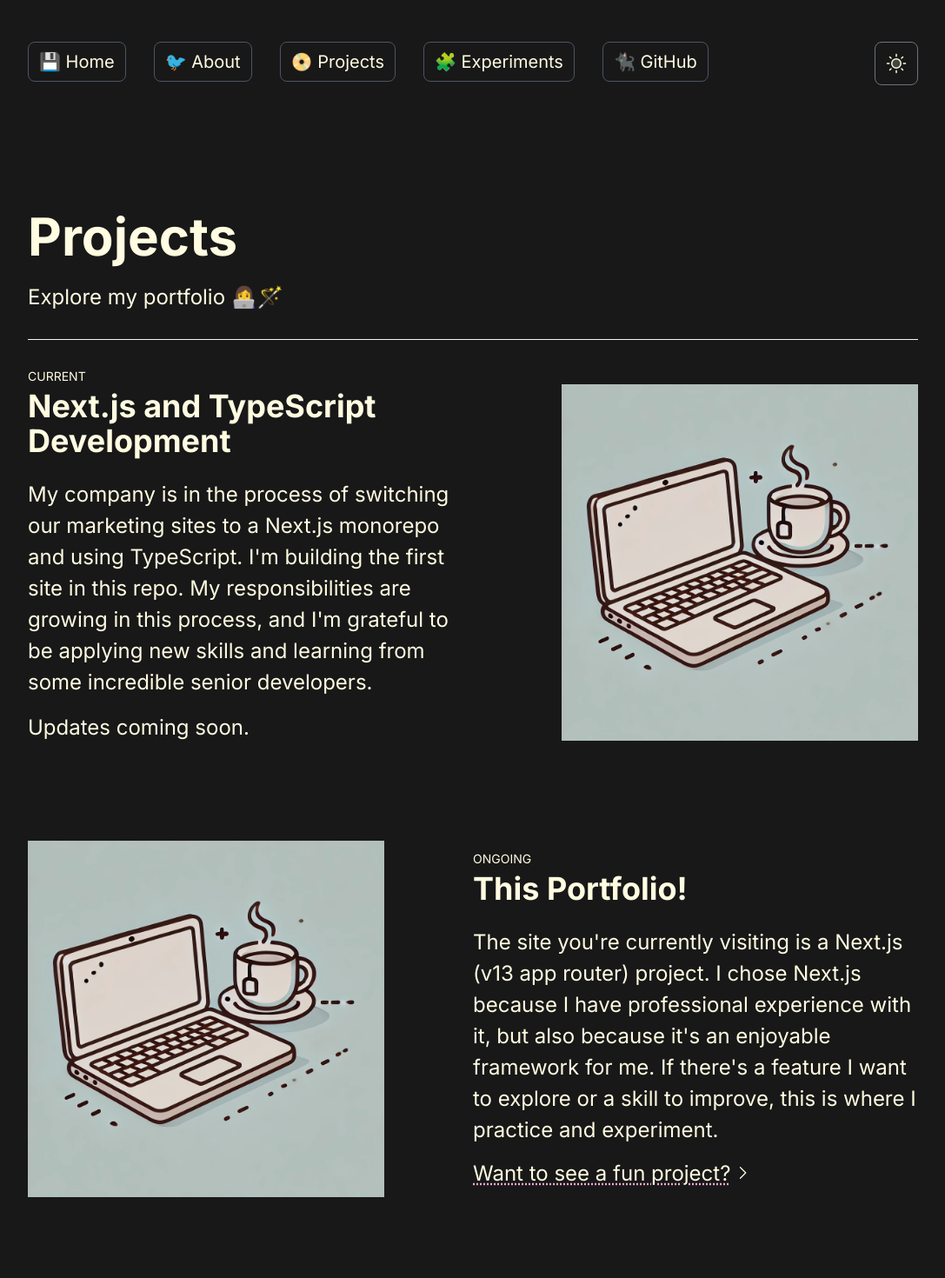
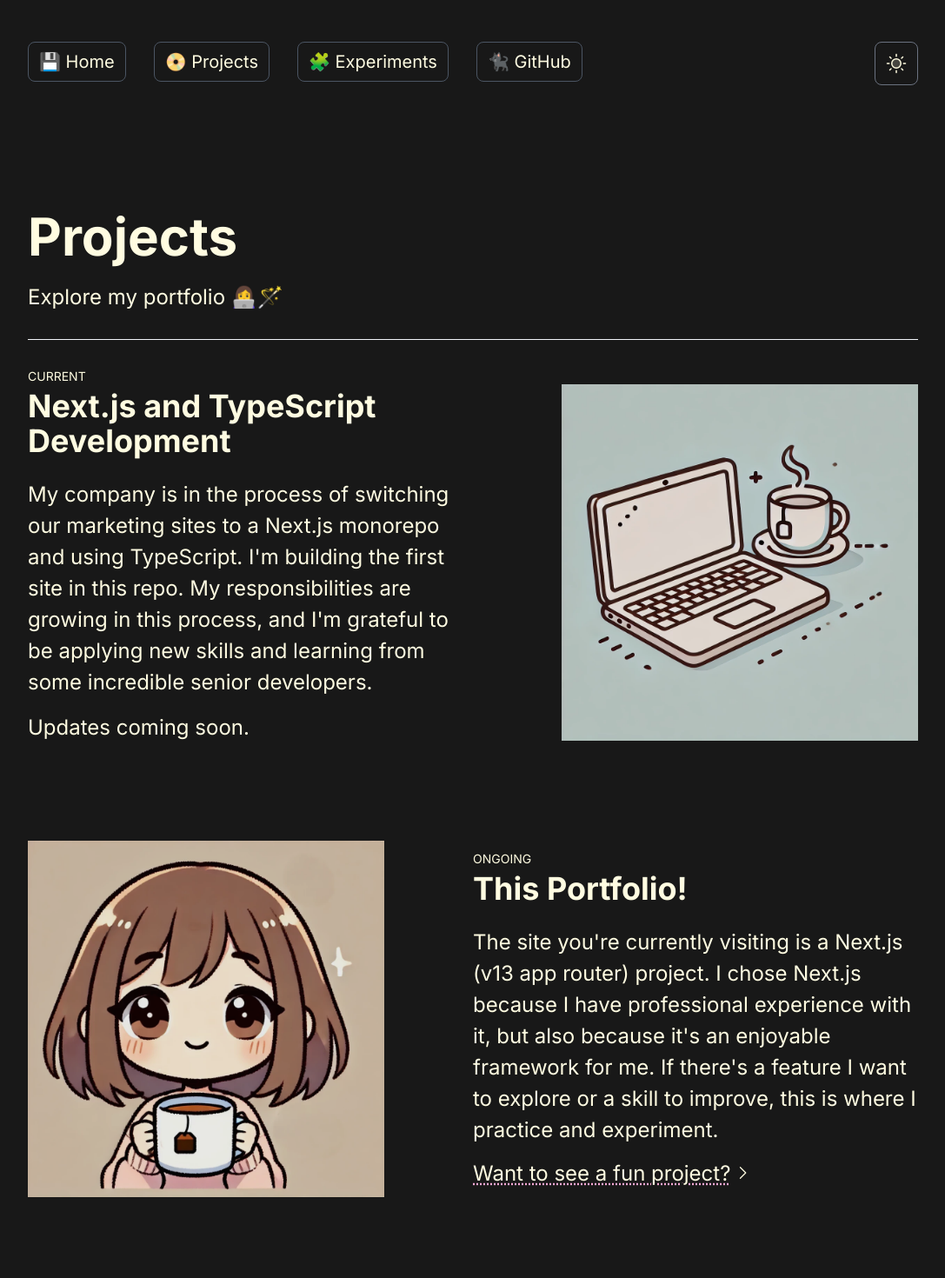
Before and after one commit to sidneyhopkins/nextjs-portfolio, a Next.js app: page /projects in a window 1280 px wide. Shown: the top 1470 px of the page at 87% size, without its empty margins (96-1183 px from the left). Built offline with nearby package versions, Linux system fonts and the light colour scheme.

Commit message:
hide about page, update image and links

```diff
--- a/app/components/Footer.tsx
+++ b/app/components/Footer.tsx
@@ -5,7 +5,7 @@
 export default function Footer() {
   const primaryLinks = [
     { href: "/", label: "Home" },
-    { href: "/about/", label: "About" },
+    // { href: "/about/", label: "About" },
     { href: "/projects/", label: "Projects" },
     { href: "/experiments/", label: "Experiments" },
     { href: "/dnd-spells/", label: "DnD Spells" },
--- a/app/components/Header.tsx
+++ b/app/components/Header.tsx
@@ -30,7 +30,7 @@
 
   const navLinks = [
     { href: "/", label: "💾 Home" },
-    { href: "/about/", label: "🐦 About" },
+    // { href: "/about/", label: "🐦 About" },
     { href: "/projects/", label: "📀 Projects" },
     { href: "/experiments/", label: "🧩 Experiments" },
     { href: "https://github.com", label: "🐈‍⬛ GitHub" },
--- a/app/components/ProjectItem.tsx
+++ b/app/components/ProjectItem.tsx
@@ -15,6 +15,7 @@
   link?: string;
   linkText?: string;
   reverse?: boolean;
+  target?: string;
 }
 
 export const ProjectItem: React.FC<ProjectItemProps> = ({
@@ -25,6 +26,7 @@
   imageAlt,
   link,
   linkText,
+  target,
 }) => {
   const [colorIndex, setColorIndex] = useState(0);
 
@@ -71,6 +73,8 @@
           <Link
             className="group/link underline underline-offset-4 decoration-dotted decoration-pink-300 hover:decoration-pink-800"
             href={link}
+            target={target}
+            rel="noopener"
           >
             {linkText}
             <CaretRight
--- a/app/experiments/page.tsx
+++ b/app/experiments/page.tsx
@@ -8,9 +8,8 @@
 }
 
 const experiments: ExperimentData[] = [
-  { title: "test", source: "test", url: "test", desc: [] },
   {
-    title: "DnD Spells",
+    title: "Personal DnD Spellbook",
     source: "Personal Project",
     url: "/dnd-spells",
     desc: [
--- a/app/projects/page.tsx
+++ b/app/projects/page.tsx
@@ -8,7 +8,7 @@
   imageAlt?: string;
   link?: string;
   linkText?: string;
-  reverse?: boolean;
+  target?: string;
 }
 
 const projects: ProjectData[] = [
@@ -28,7 +28,7 @@
     description: [
       "The site you're currently visiting is a Next.js (v13 app router) project. I chose Next.js because I have professional experience with it, but also because it's an enjoyable framework for me.  If there's a feature I want to explore or a skill to improve, this is where I practice and experiment.",
     ],
-    imageUrl: "/img/laptoptea.webp",
+    imageUrl: "/img/doodle4.webp",
     imageAlt: "cartoon computer and mug of tea",
     link: "/dnd-spells",
     linkText: "Want to see a fun project?",
@@ -54,6 +54,7 @@
     imageAlt: "screenshot of versatile interactive 3d feature",
     link: "https://codepen.io/sidneyhopkins/details/ExOmvJy",
     linkText: "VersaTile Codepen",
+    target: "_blank",
   },
   {
     title: "Lancaster Table & Seating",
@@ -66,6 +67,7 @@
       "fancy outdoor table and chair with brick walls and flowering ornimental trees in the background",
     link: "https://www.lancastertableandseating.com",
     linkText: "Lancaster Table & Seating",
+    target: "_blank",
   },
   {
     title: "Sustainability Efforts for Clark",
@@ -78,6 +80,7 @@
       "screenshot of website with sustainability statistics, articles, and a dog drinking from a cardboard cup",
     link: "https://www.clarkassociatesinc.biz/sustainability/",
     linkText: "Clark Sustainability",
+    target: "_blank",
   },
   {
     title: "Derby Day 2023",
@@ -97,8 +100,9 @@
     ],
     imageUrl: "/img/first-portfolio.jpg",
     imageAlt: "screenshot of the top of Sidney's first portfolio website",
-    // link: "/projects/first-portfolio",
-    // linkText: "See first portfolio",
+    link: "https://sidneyhopkins.netlify.app/",
+    linkText: "See first portfolio",
+    target: "_blank",
   },
   {
     title: "Scribd Clone",
@@ -111,6 +115,7 @@
     imageAlt: "screenshot of the scribd website clone",
     link: "https://sidney-scribd-clone.netlify.app/",
     linkText: "Scribd Clone",
+    target: "_blank",
   },
 ];
 
@@ -133,7 +138,7 @@
           imageAlt={project.imageAlt}
           link={project.link}
           linkText={project.linkText}
-          reverse={project.reverse}
+          target={project.target}
         />
       ))}
     </section>
```
